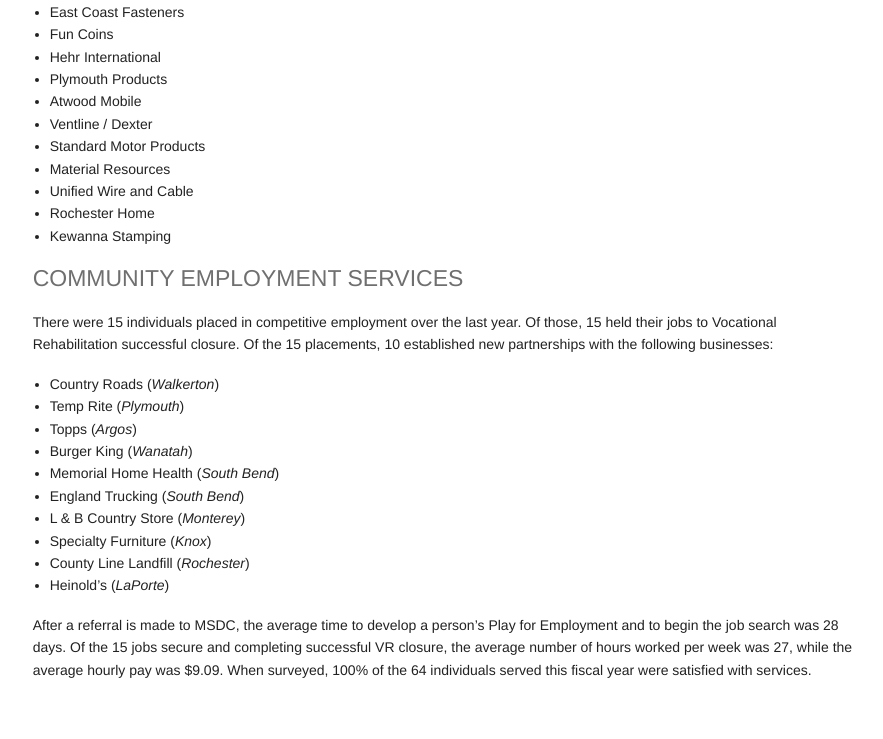
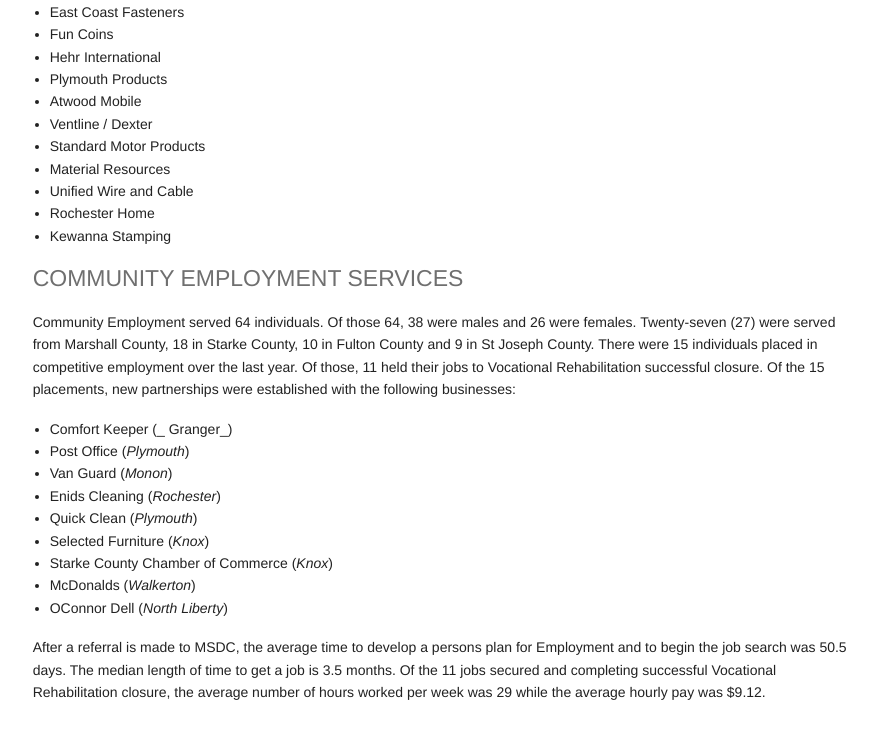
Before and after one commit to leviwilson/marshall-starke.org, a Jekyll site: the page built from report/adult.md, in a window 1280 px wide and 900 px high, scrolled down 1953 px. Shown: the top 739 px of the window, without its empty margins (259-1142 px from the left). Built offline with Jekyll 4.4.1, drawn with Linux system fonts in a browser that asks for light colours; nearby versions of some CDN libraries; Markdown is read by kramdown in place of the engine named in the settings.

Commit message:
update community employment services

```diff
--- a/report/adult.md
+++ b/report/adult.md
@@ -63,20 +63,16 @@ Due to the individual skill levels, jobs are offered based on the ability to per
 * Kewanna Stamping
 
 <h4 class="subheader" id="employment">COMMUNITY EMPLOYMENT SERVICES</h4>
-There were 15 individuals placed in competitive employment over the last year. Of those, 15 held their jobs to Vocational
-Rehabilitation successful closure. Of the 15 placements, 10 established new partnerships with the following businesses:
+Community Employment served 64 individuals. Of those 64, 38 were males and 26 were females. Twenty-seven (27) were served from Marshall County, 18 in Starke County, 10 in Fulton County and 9 in St Joseph County. There were 15 individuals placed in competitive employment over the last year. Of those, 11 held their jobs to Vocational Rehabilitation successful closure. Of the 15 placements, new partnerships were established with the following businesses:
 
-*  Country Roads (_Walkerton_)
-*  Temp Rite (_Plymouth_)
-*  Topps (_Argos_)
-*  Burger King (_Wanatah_)
-*  Memorial Home Health (_South Bend_)
-*  England Trucking (_South Bend_)
-*  L & B Country Store (_Monterey_)
-*  Specialty Furniture (_Knox_)
-*  County Line Landfill (_Rochester_)
-*  Heinold's (_LaPorte_)
+* Comfort Keeper (_ Granger_)
+* Post Office (_Plymouth_)
+* Van Guard (_Monon_)
+* Enids Cleaning (_Rochester_)
+* Quick Clean (_Plymouth_)
+* Selected Furniture (_Knox_)
+* Starke County Chamber of Commerce (_Knox_)
+* McDonalds (_Walkerton_)
+* OConnor Dell (_North Liberty_)
 
-After a referral is made to MSDC, the average time to develop a person's Play for Employment and to begin the job search was 28
-days. Of the 15 jobs secure and completing successful VR closure, the average number of hours worked per week was 27, while the
-average hourly pay was $9.09. When surveyed, 100% of the 64 individuals served this fiscal year were satisfied with services.
+After a referral is made to MSDC, the average time to develop a persons plan for Employment and to begin the job search was 50.5 days. The median length of time to get a job is 3.5 months. Of the 11 jobs secured and completing successful Vocational Rehabilitation closure, the average number of hours worked per week was 29 while the average hourly pay was $9.12.
```
